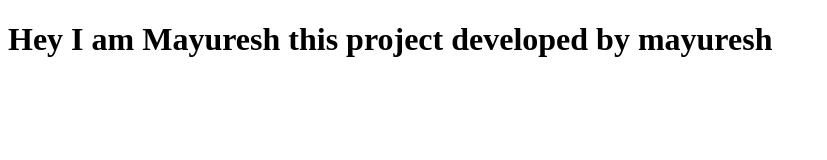
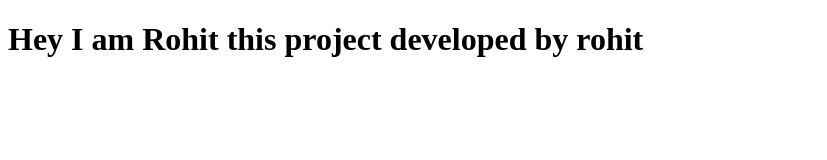
Before and after one commit to Rohitkalee/node-docker-aws-ecs, a website: page index.html in a window 1280 px wide. Shown: the whole page, without its empty margins (0-827 px from the left). Drawn offline with Linux system fonts and the light colour scheme.

Commit message:
Update index.html

```diff
--- a/index.html
+++ b/index.html
@@ -4,8 +4,8 @@
     <title>This is the title of the webpage!</title>
   </head>
   <body>
-    <h1>Hey I am Mayuresh
-        this project developed by mayuresh
+    <h1>Hey I am Rohit
+        this project developed by rohit
     </h1>
   </body>
 </html>
```
